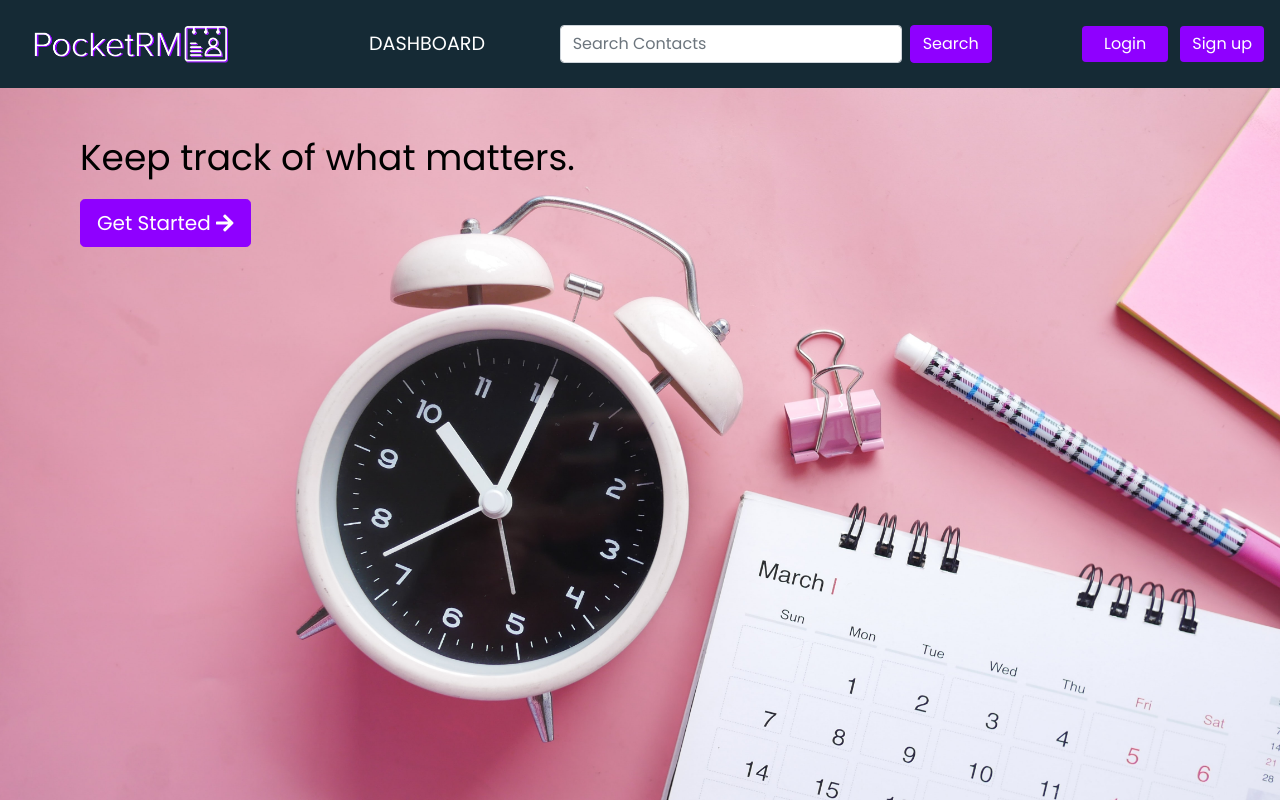
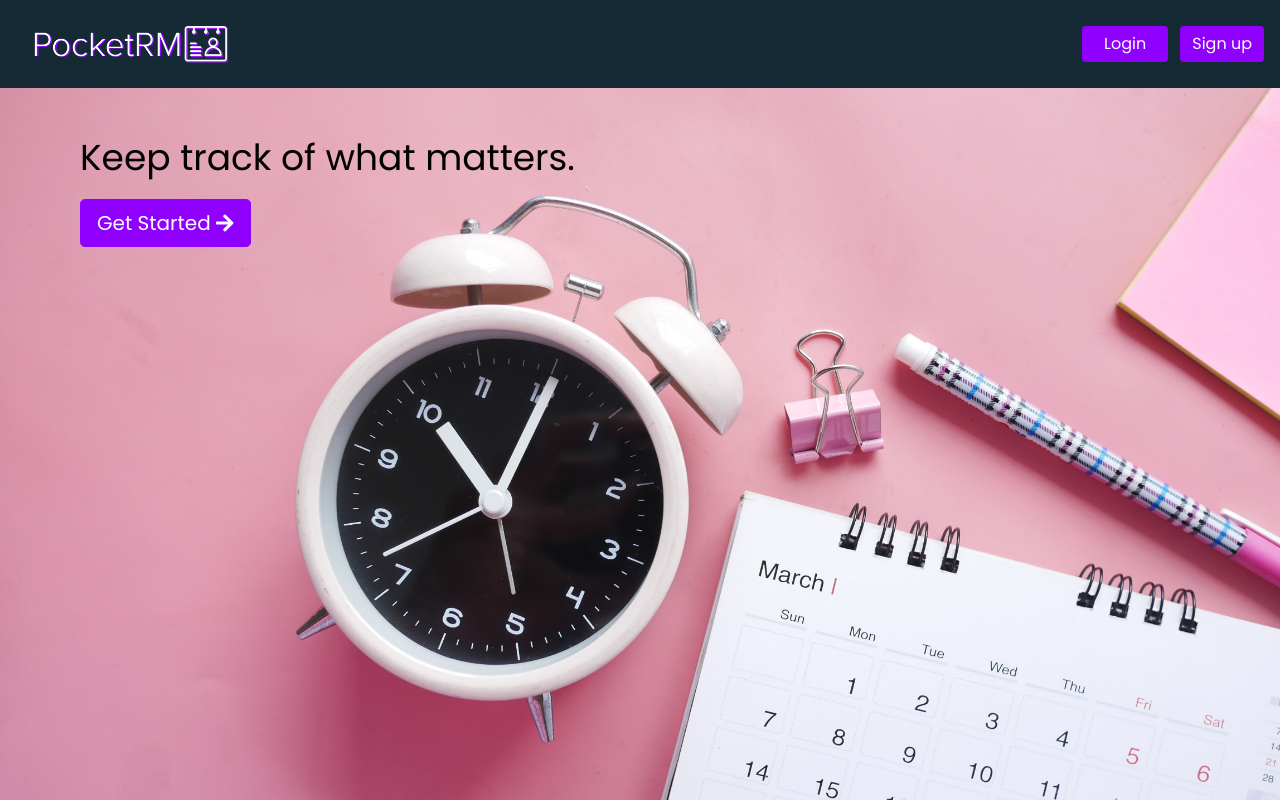
Before and after one commit to lindsayreiner/pocketRM, a React (Create React App) app in the folder client/: page / in a window 1280 px wide. Shown: the top 800 px of the page. Built offline with nearby package versions, Linux system fonts and the light colour scheme.

Commit message:
adding state value to searchbar and dashboard link

```diff
--- a/client/package.json
+++ b/client/package.json
@@ -3,6 +3,7 @@
   "version": "0.1.0",
   "private": true,
   "dependencies": {
+    "@apollo/client": "^3.5.7",
     "@fortawesome/fontawesome-svg-core": "^1.2.36",
     "@fortawesome/free-solid-svg-icons": "^5.15.4",
     "@fortawesome/react-fontawesome": "^0.1.16",
@@ -12,6 +13,7 @@
     "bootstrap": "^5.1.3",
     "eslint": "^8.6.0",
     "formik": "^2.2.9",
+    "graphql": "^16.2.0",
     "jwt-decode": "^3.1.2",
     "normalize.css": "^8.0.1",
     "patch-package": "^6.4.7",
--- a/client/src/App.js
+++ b/client/src/App.js
@@ -1,4 +1,4 @@
-import React from "react";
+import React, { useState, useEffect } from "react";
 
 import Login from "./components/Login";
 import Register from "./components/Register";
@@ -11,14 +11,40 @@ import Contacts from "./components/Contacts";
 import LandingPage from "./components/LandingPage";
 
 import { BrowserRouter as Router, Routes, Route } from "react-router-dom";
+import { ApolloClient, ApolloProvider, InMemoryCache } from "@apollo/client";
 
 import "./styles/App.css";
+import auth from "./utils/auth";
+
+const client = new ApolloClient({
+  uri: "/graphql",
+  cache: new InMemoryCache(),
+});
 
 function App() {
+  const [isLoggedIn, setIsLoggedIn] = useState(false);
+  useEffect(() => {
+    const displaySearchBar = async () => {
+      try {
+        const expired = auth.loggedIn();
+
+        if (!expired) {
+          return false;
+        }
+
+        setIsLoggedIn(expired);
+      } catch (err) {
+        console.error(err);
+      }
+    };
+
+    displaySearchBar();
+  }, [isLoggedIn]);
   return (
+    <ApolloProvider client={client}>
       <div className="app-wrapper">
         <Router>
-        <Navbar />
+          <Navbar isLoggedIn={isLoggedIn} />
           <main>
             <Routes>
               <Route path="/" element={<LandingPage />} />
@@ -33,6 +59,7 @@ function App() {
         </Router>
         <Footer />
       </div>
+    </ApolloProvider>
   );
 }
 
--- a/client/src/components/Navbar.js
+++ b/client/src/components/Navbar.js
@@ -3,11 +3,10 @@ import { NavLink, Link } from "react-router-dom";
 import { Button, Form, FormControl } from "react-bootstrap";
 import pocketRMLogo from "../images/pocketrm-logo.png";
 
-
 import "normalize.css";
 import "../styles/App.css";
 
-export default function Navbar() {
+export default function Navbar({ isLoggedIn }) {
   return (
     <>
       <nav className="navbar">
@@ -19,38 +18,20 @@ export default function Navbar() {
             height="40px"
           />
         </Link>
-
         <input type="checkbox" id="navToggle" className="navToggle" />
-
+        <label htmlFor="navToggle" className="navToggleLabel">
+          <span></span>
+        </label>
+        {/* Search Bar */}
+        {isLoggedIn ? (
+          <>
             <ul className="navBtnCont">
               <li className="navBtn">
                 <NavLink className="navBtnLink" to="/dashboard">
                   Dashboard
                 </NavLink>
               </li>
-
-          {/* <li className="navBtn">
-            <NavLink className="navBtnLink" to="/contacts">
-              Contacts
-            </NavLink>
-          </li>
-          <li className="navBtn">
-            <NavLink className="navBtnLink" to="/calendar">
-              Calendar
-            </NavLink>
-          </li> */}
-          {/* Removing reminders nav button for now */}
-          {/* <li className="navBtn">
-            <NavLink className="navBtnLink" to="/reminders">
-              Reminders
-            </NavLink>
-          </li> */}
             </ul>
-
-        <label htmlFor="navToggle" className="navToggleLabel">
-          <span></span>
-        </label>
-
             <Form className="d-flex">
               <FormControl
                 type="search"
@@ -60,7 +41,11 @@ export default function Navbar() {
               />
               <Button>Search</Button>
             </Form>
-
+          </>
+        ) : (
+          <> </>
+        )}
+        ;{/* login/registration buttons */}
         <div className="acctBtns">
           <Link to="/login">
             <Button id="login-button">Login</Button>
```
Also changed, not shown: client/src/utils/auth.js (+6 -7 lines), 1 other file (tests, documents, lock files or other folders). Lines whose indentation alone changed are shown as unchanged.
